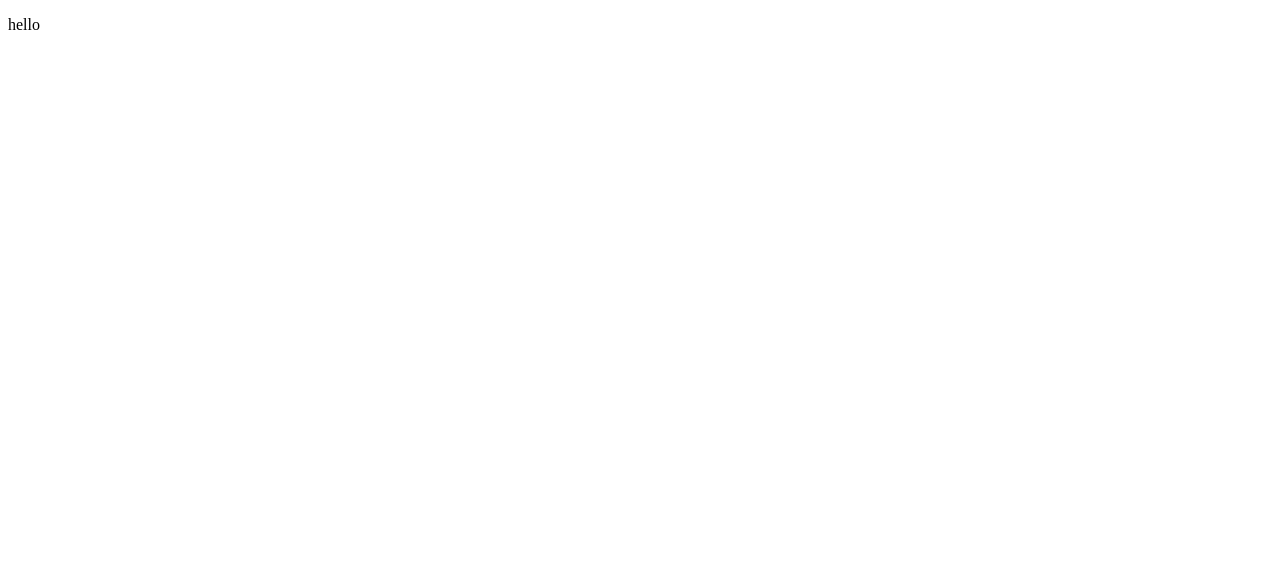
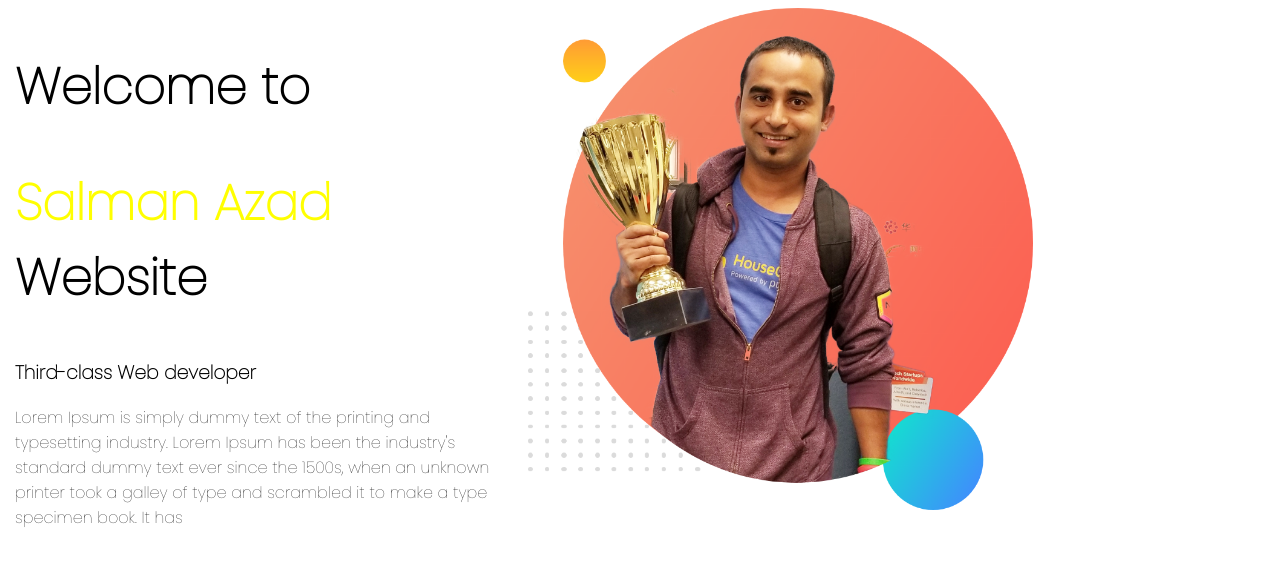
Before and after one commit to salmanibnasgar/web-portfolio, a plain HTML site: page index.html in a window 1280 px wide. Drawn offline with Linux system fonts and the light colour scheme.

Commit message:
third commit

```diff
--- a/index.html
+++ b/index.html
@@ -1,10 +1,26 @@
 <!DOCTYPE html>
 <html>
     <head>
-            <title>Salman||Web Developer</title>
+            <title>Salman||Web Develop>er</title>
+            <link rel="preconnect" href="https://fonts.gstatic.com">
+            <link href="https://fonts.googleapis.com/css2?family=Poppins:wght@100&display=swap" rel="stylesheet">
+            <link rel="stylesheet" href="style.css">
     </head>
     <body>
-        <p>hello</p>
+        <section>
+            <div class="half-width">
+                <h1>Welcome to<h1>
+                <h1><span class="name-height">Salman Azad </span>Website</h1>
+                <h3>Third-class Web developer</h3>
+                <p>Lorem Ipsum is simply dummy text of the printing and typesetting industry. Lorem Ipsum has been the industry's standard dummy text ever since the 1500s, when an unknown printer took a galley of type and scrambled it to make a type specimen book. It has</p>
+            </div>
+
+            <div class="half-width">
+                <img src="images/profile.png" alt="Profile">
+            </div>
+
+        </section>
+
     </body>
 
 </html>
--- a/style.css
+++ b/style.css
@@ -0,0 +1,21 @@
+body{
+    font-family: 'Poppins', sans-serif;
+
+}
+h1{
+    color: #000;
+    font-size: 50px;
+    font-family: 'Poppins', sans-serif;
+}
+.name-height{
+    color: yellow;
+}
+.half-width{
+    width: 40%;
+    float: left;
+    margin-left: 5px;
+    padding-left: 2px;
+}
+.half-width img{
+    width: 100%;
+}
```
Also changed, not shown: images/profile.png (added).
